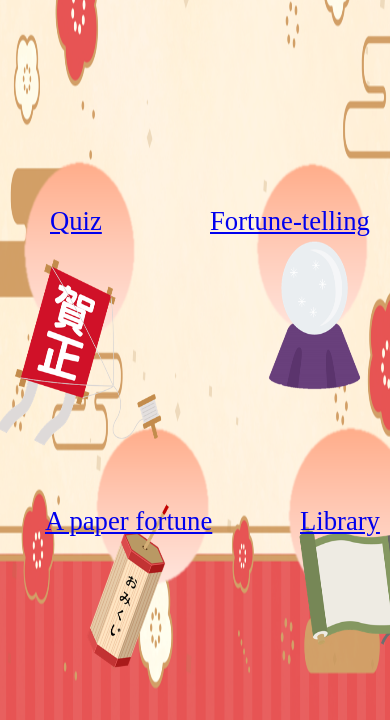
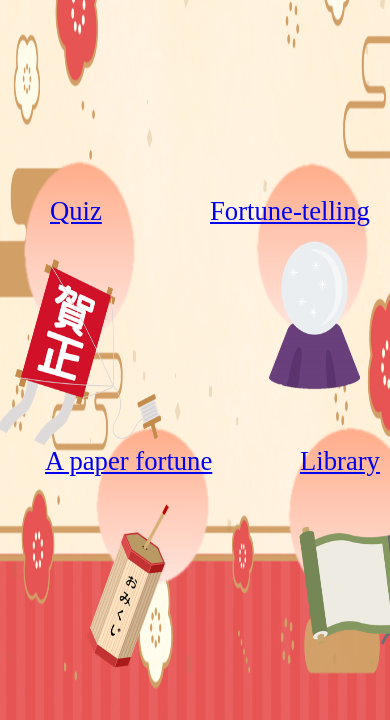
Before and after one commit to yamatoaita/hp_en.github.io, a plain HTML site: page index.html in a window 390 px wide. Shown: the part 124-844 px from the top of the page. Drawn offline with Linux system fonts and the light colour scheme.

Commit message:
Add files via upload

```diff
--- a/hp.css
+++ b/hp.css
@@ -68,7 +68,7 @@ div{
         position: fixed;
         z-index: 99;
         font-size: 20pt;
-        top: 330px;
+        top: 320px;
         left: 50px;
     }
 }
@@ -78,7 +78,7 @@ div{
         z-index: 99;
         width: 400px;
         font-size: 20pt;
-        top: 330px;
+        top: 320px;
         left: 210px;
 
     }
@@ -88,7 +88,7 @@ div{
         position: fixed;
         z-index: 99;
         font-size: 20pt;
-        top: 630px;
+        top: 570px;
         left: 45px;
 
     }
@@ -98,7 +98,7 @@ div{
         position: fixed;
         z-index: 99;
         font-size: 20pt;
-        top: 630px;
+        top: 570px;
         left: 300px;
 
     }
```
